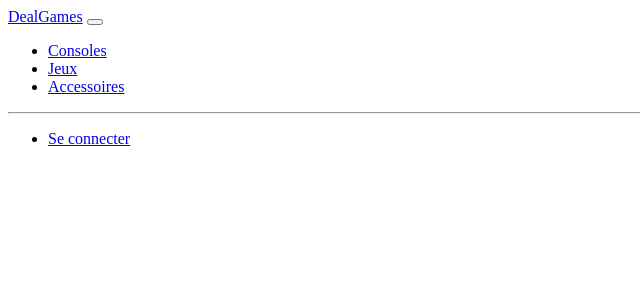
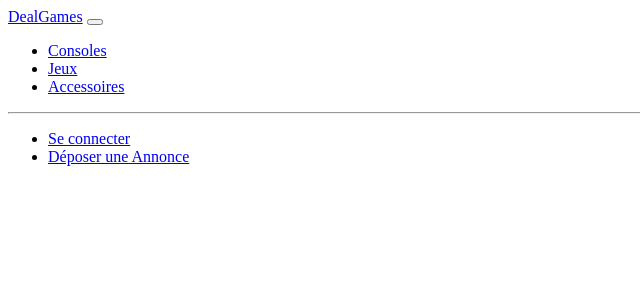
Before and after one commit to Tom-Dln/Deal_Games, a Symfony app: template templates/base.html.twig in a window 1280 px wide. Shown: the top 300 px of the page, without its empty margins (0-640 px from the left). Run offline with Twig, Linux system fonts and the light colour scheme; the template is opened without the code that fills it, so the values that code supplies are empty; some libraries are stand-ins or nearby versions.

Commit message:
Modifications Navigation

```diff
--- a/templates/_nav.html.twig
+++ b/templates/_nav.html.twig
@@ -24,6 +24,12 @@
 						Se connecter
 					</a>
 				</li>
+				<li class="nav-item">
+					<a class="btn btn-secondary" href="{{ path('app_item_new') }}" role="button">
+						<i class="fa-solid fa-plus"></i>
+						Déposer une Annonce
+					</a>
+				</li>
 			</ul>
 		</div>
 	</div>
```
